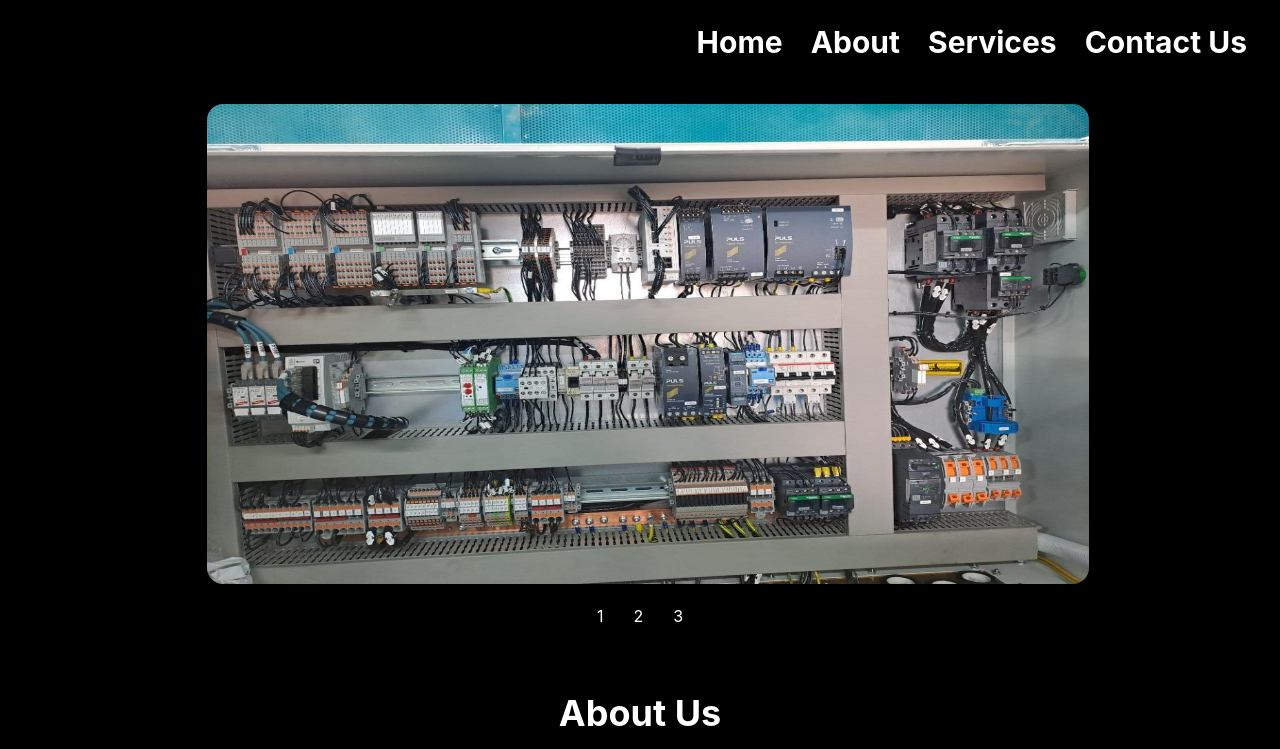
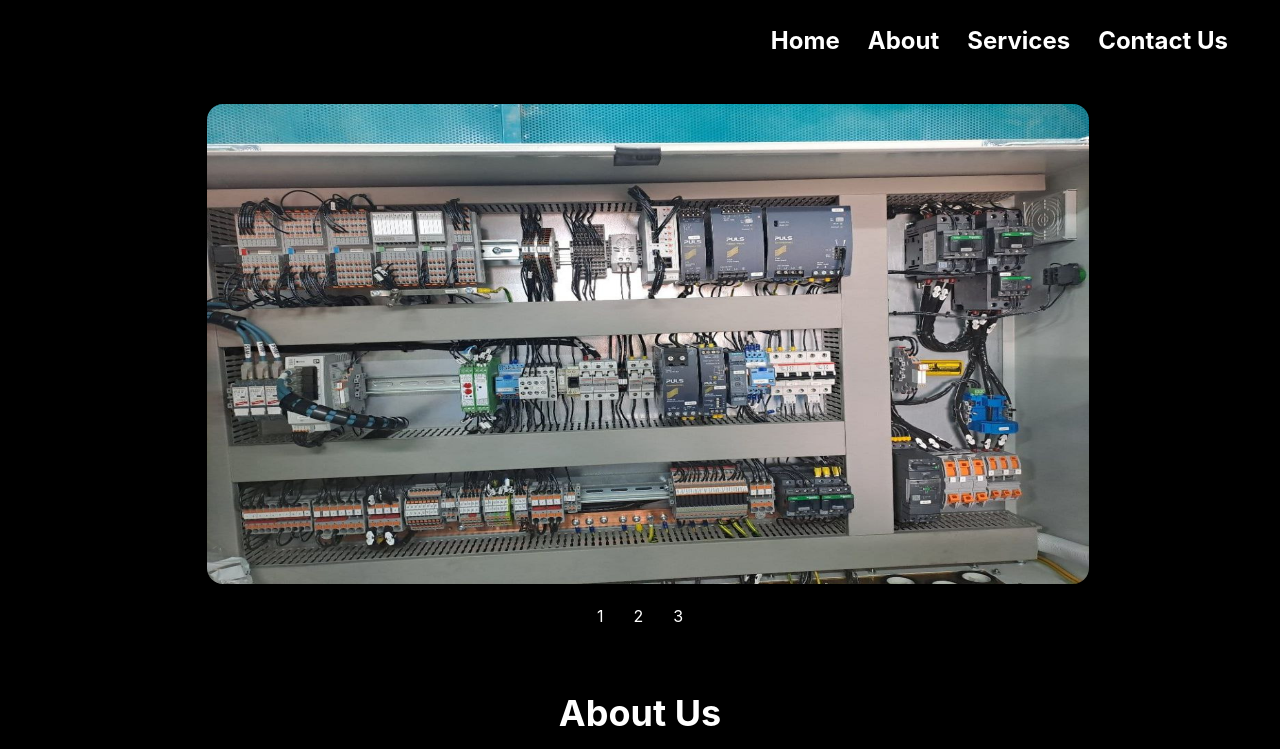
Before and after one commit to nijuprem/Anurag-Electricals, a React (Vite) app: page / in a window 1280 px wide. Shown: the top 749 px of the page. Built offline with nearby package versions, Linux system fonts and the light colour scheme.

Commit message:
Refactor Navbar styling

```diff
--- a/src/components/HeadingItems.tsx
+++ b/src/components/HeadingItems.tsx
@@ -32,7 +32,14 @@ const HeadingItems = () => {
           duration={700}
           key={index}
         >
-          <Heading as="h3" size="lg" marginRight={5} cursor="pointer">
+          <Heading
+            _hover={{ color: "rgb(228 190 18)" }}
+            transition={"0.5s ease-in-out"}
+            as="h3"
+            fontSize="1.5rem"
+            marginRight={5}
+            cursor="pointer"
+          >
             {name}
           </Heading>
         </Link>
--- a/src/components/NavBar.tsx
+++ b/src/components/NavBar.tsx
@@ -9,7 +9,7 @@ const NavBar = () => {
         zIndex={5}
         backgroundColor={"black"}
         justifyContent={"space-between"}
-        paddingBottom={5}
+        paddingBottom={2}
         pos={"fixed"}
         top={0}
         left={0}
@@ -23,7 +23,7 @@ const NavBar = () => {
             alt="Logo"
           />
         </Box>
-        <Box marginRight={13}>
+        <Box marginRight={"2rem"}>
           <HStack>
             <HeadingItems />
           </HStack>
--- a/src/components/Services.tsx
+++ b/src/components/Services.tsx
@@ -26,7 +26,10 @@ const Services = () => {
         {service.map(({ name, img, list }, index) => (
           <Card
             transition={"0.5s ease-in-out"}
-            _hover={{ transform: "scale(1.05)" }}
+            _hover={{
+              transform: "scale(1.05)",
+              border: "4px solid rgb(228 190 18)",
+            }}
             maxW="md"
             h={"32rem"}
             margin={5}
```
